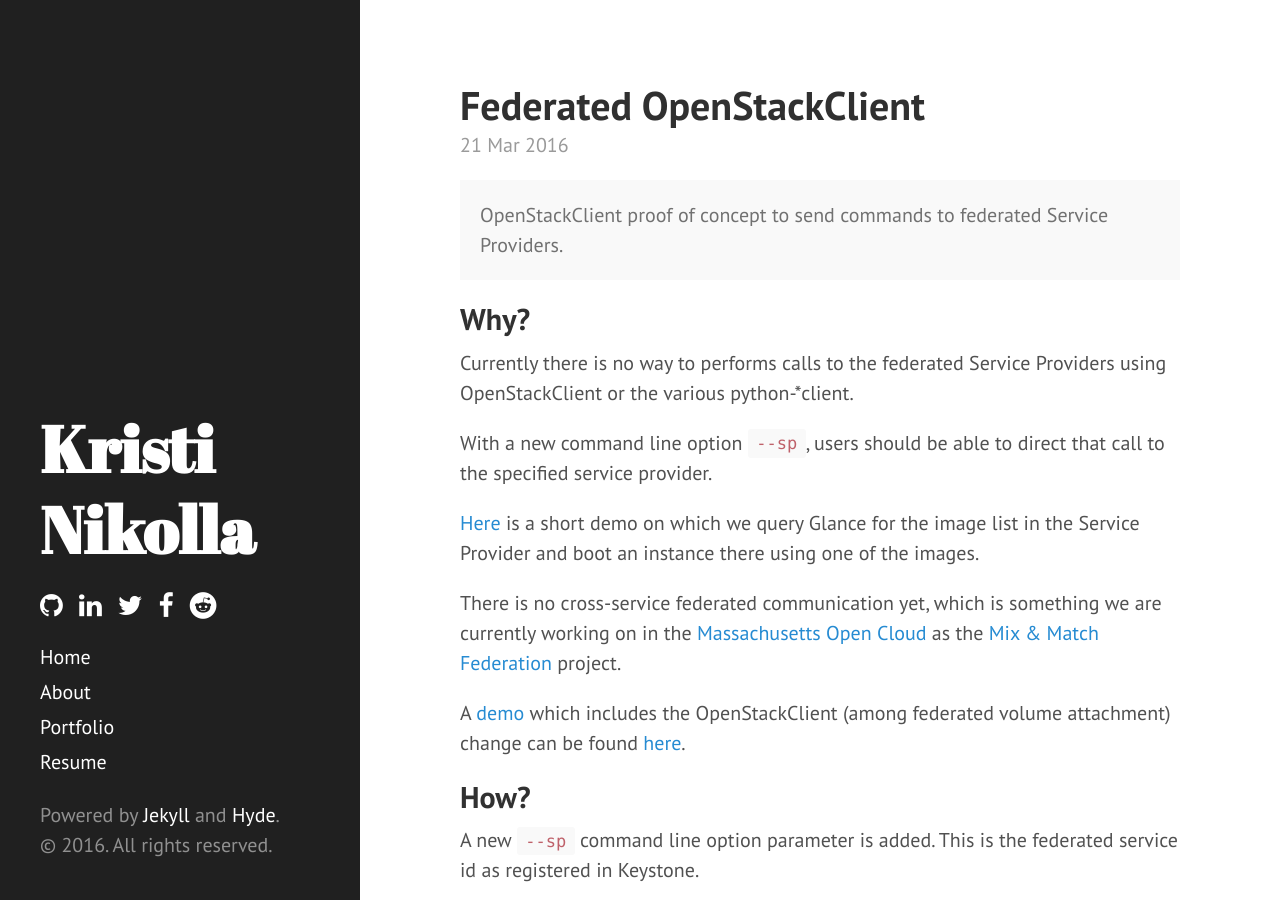
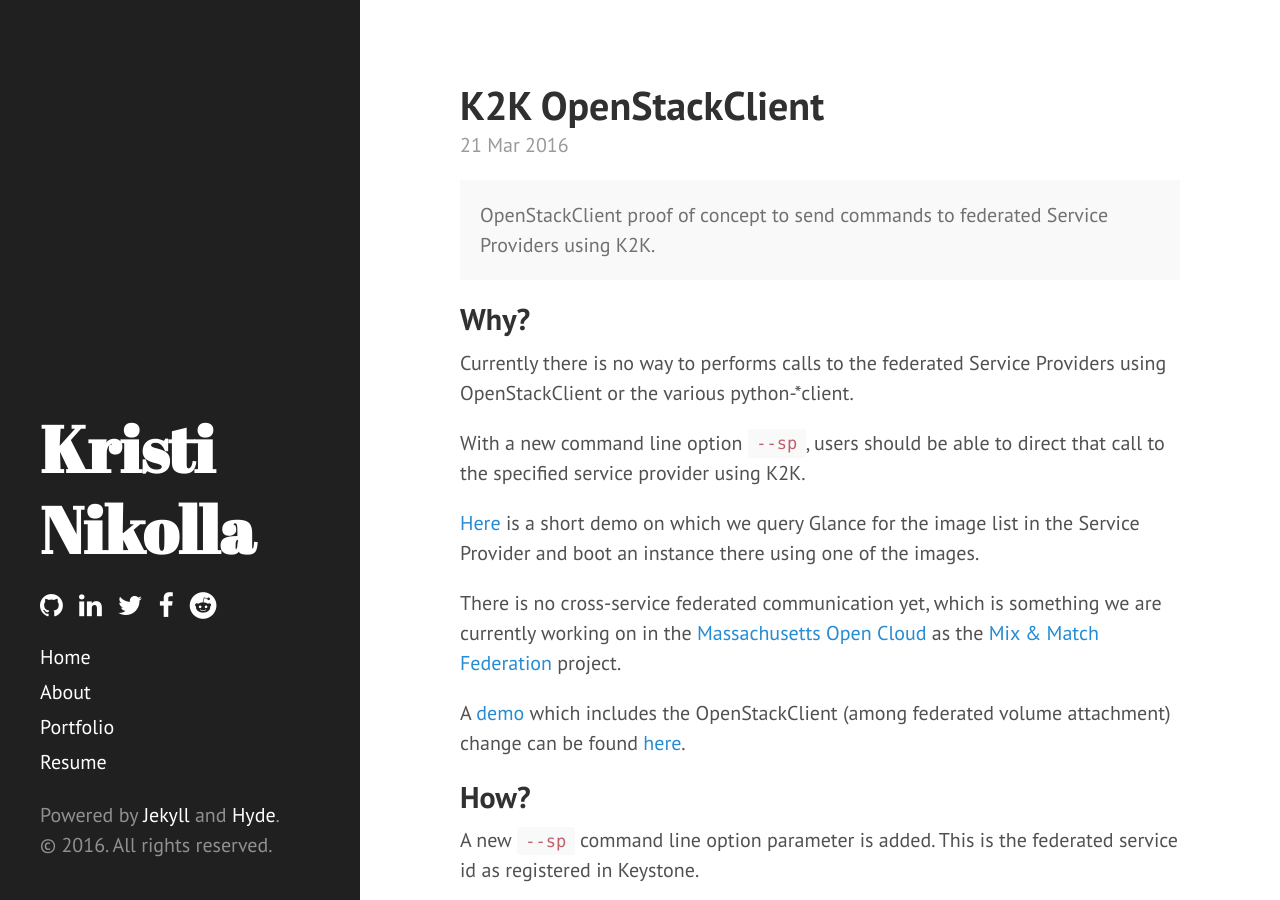
Before and after one commit to knikolla/knikolla.github.io, a Jekyll site: the page built from _posts/2016-03-21-k2k-openstackclient.md, in a window 1280 px wide and 900 px high. Built offline with Jekyll 4.4.1, drawn with Linux system fonts in a browser that asks for light colours; nearby versions of some CDN libraries.

Commit message:
renamed to k2k

```diff
--- a/_posts/2016-03-21-k2k-openstackclient.md
+++ b/_posts/2016-03-21-k2k-openstackclient.md
@@ -1,10 +1,10 @@
 ---
 layout: post
-title: Federated OpenStackClient
+title: K2K OpenStackClient
 ---
 
 <div class="message">
-  OpenStackClient proof of concept to send commands to federated Service Providers.
+  OpenStackClient proof of concept to send commands to federated Service Providers using K2K.
 </div>
 <!--more-->
 
@@ -12,7 +12,7 @@
 ## Why?
 Currently there is no way to performs calls to the federated Service Providers using OpenStackClient or the various python-\*client.
 
-With a new command line option `--sp`, users should be able to direct that call to the specified service provider.
+With a new command line option `--sp`, users should be able to direct that call to the specified service provider using K2K.
 
 [Here](http://paste.openstack.org/show/491281/) is a short demo on which we query Glance for the image list in the Service Provider and boot an instance there using one of the images.
 
```
